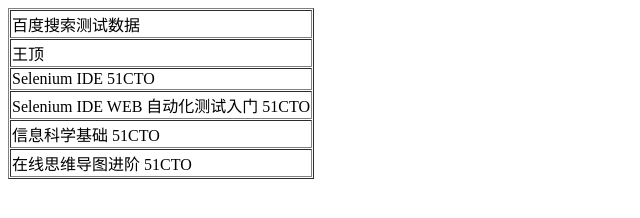
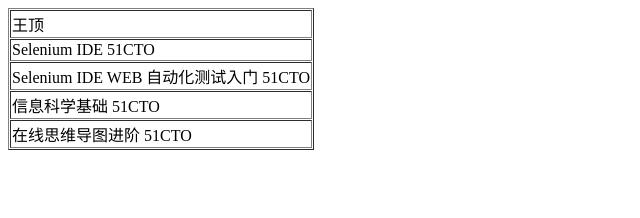
Before and after one commit to wangding/git-demo, a plain HTML site: page baiduSchData.html in a window 1280 px wide. Shown: the whole page, without its empty margins (0-640 px from the left). Drawn offline with Linux system fonts and the light colour scheme.

Commit message:
去掉了表头数据

```diff
--- a/baiduSchData.html
+++ b/baiduSchData.html
@@ -5,9 +5,7 @@
 </head>
 <body>
 <table cellpadding="1" cellspacing="1" border="1">
-<thead>
-<tr><td rowspan="1" colspan="3">百度搜索测试数据</td></tr>
-</thead><tbody>
+<tbody>
 <tr>
 	<td>王顶</td>
 </tr>
```
